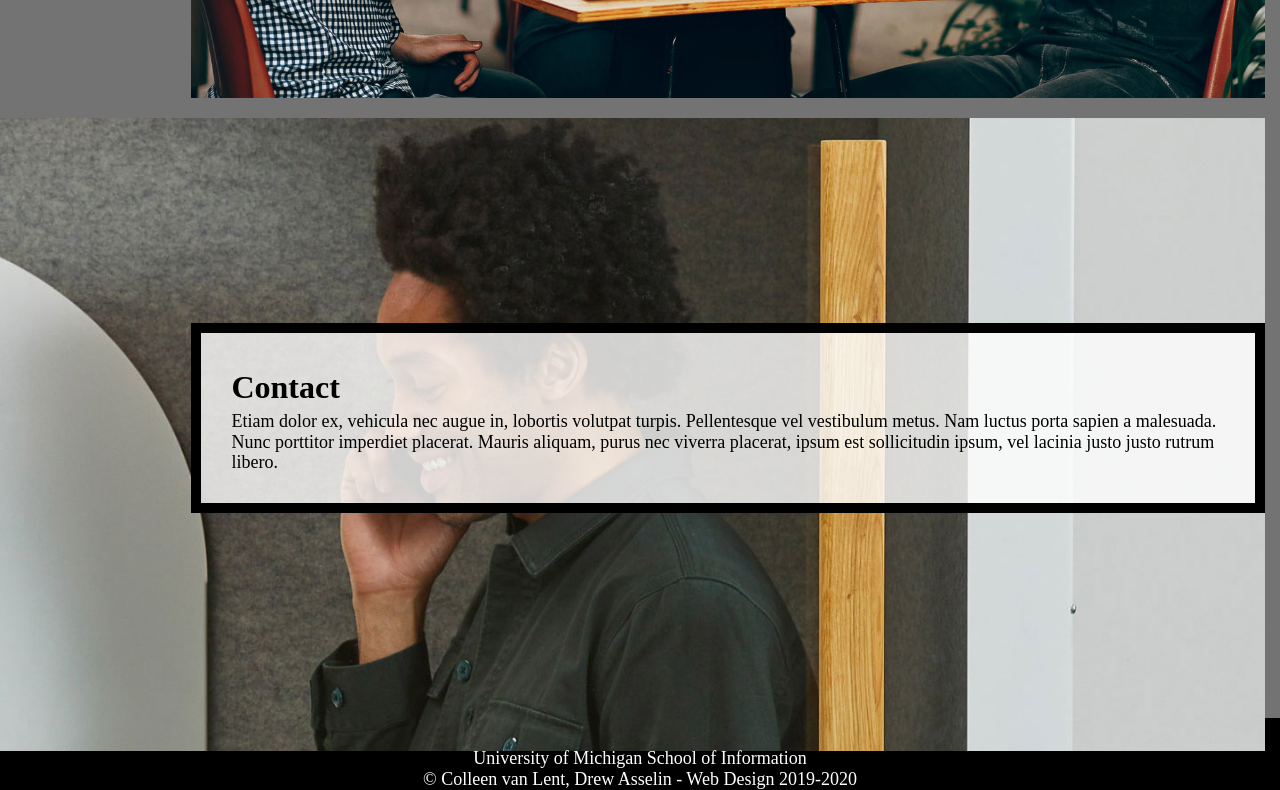
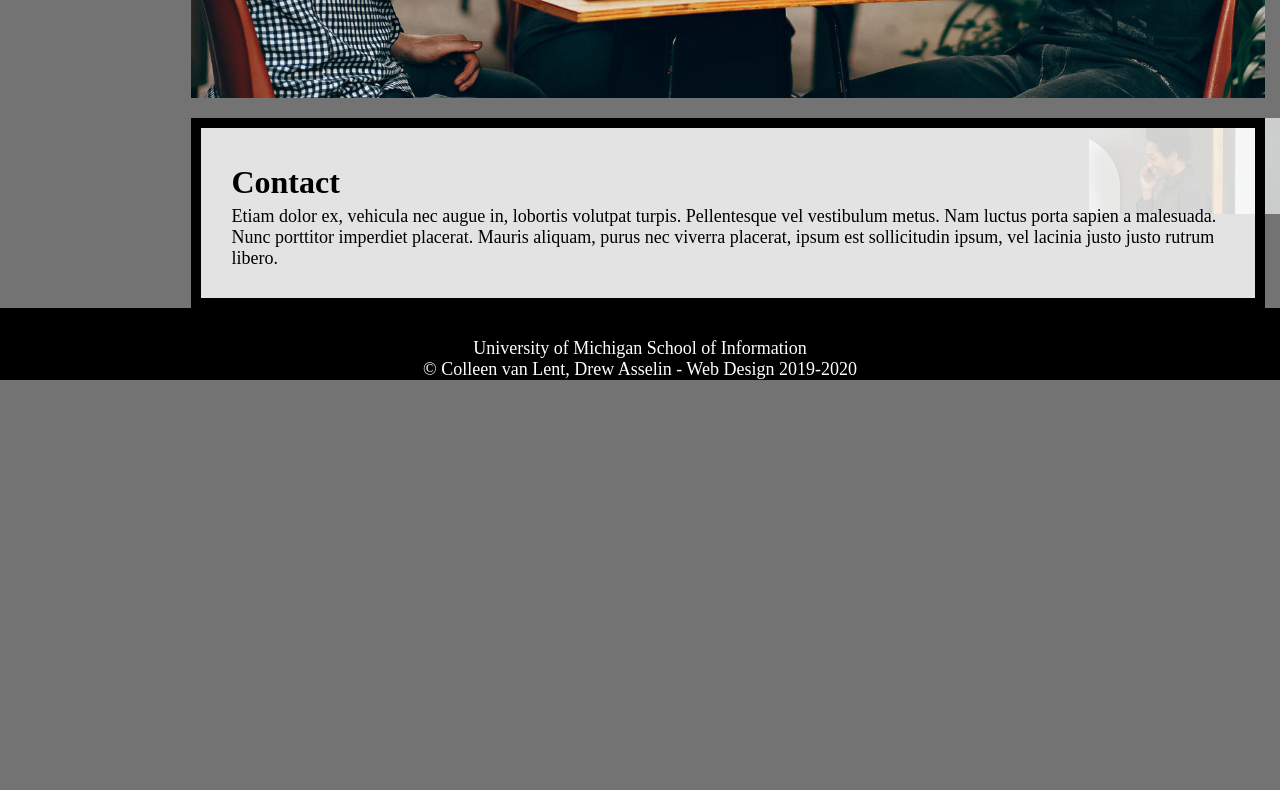
Before and after one commit to agnesmar6314/responsive_grid, a plain HTML site: page index.html in a window 1280 px wide. Shown: the part 1899-2689 px from the top of the page. After the commit the page ends 2279 px from the top, so only its background shows below. Drawn offline with Linux system fonts and the light colour scheme.

Commit message:
Add files via upload

```diff
--- a/css/style.css
+++ b/css/style.css
@@ -231,7 +231,7 @@ nav a:hover nav a:focus {
 
   }
 
-  .about, .clients, .method-image, .comtact-image {
+  .about, .clients, .method-image, .contact-image {
     grid-column: 3/ span 2;
 
   }
```
